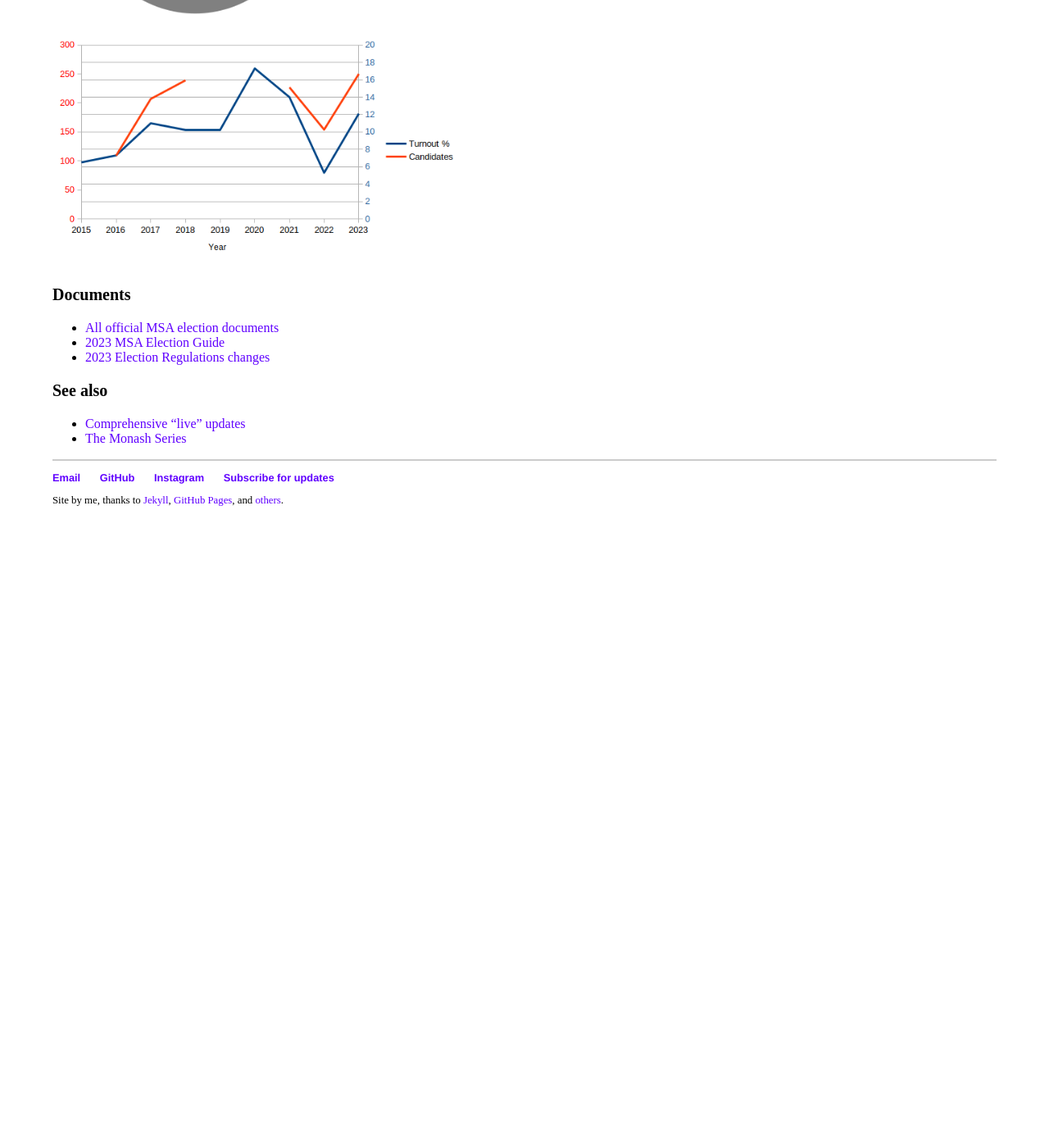
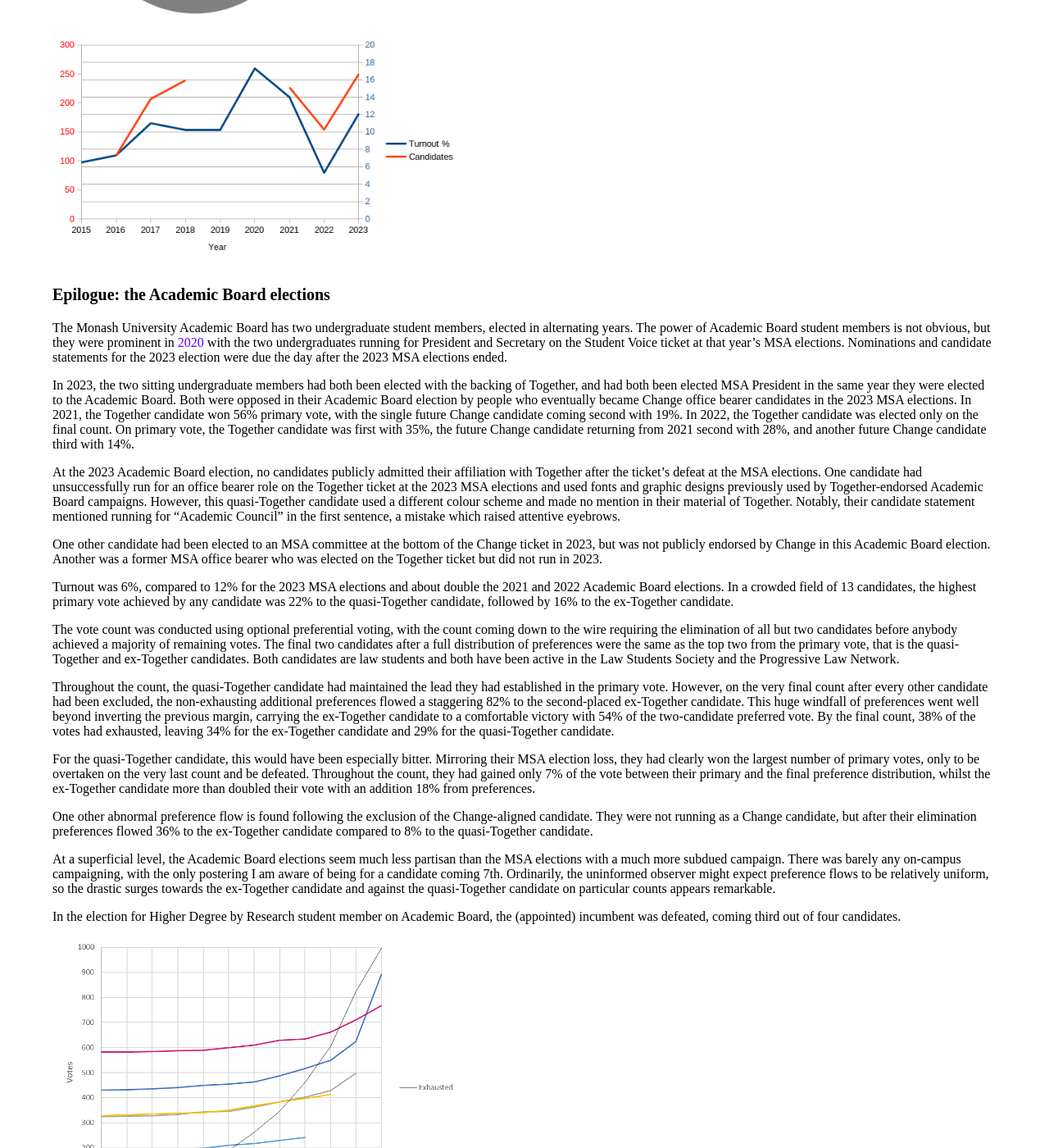
Before and after one commit to nhtnhanbn/nhtnhanbn.github.io, a Jekyll site: the page built from monash/changemsa.md, in a window 1280 px wide and 1400 px high, scrolled down 3636 px. Shown: the whole window at 82% size. Built offline with Jekyll 4.4.1, drawn with Linux system fonts in a browser that asks for light colours; before the commit the page ends 4266 px from its top, so only the background shows below that; some of the changed text lies outside the part shown; grey boxes are pictures that could not be loaded.

Commit message:
Update changemsa

```diff
--- a/monash/changemsa.md
+++ b/monash/changemsa.md
@@ -67,11 +67,40 @@
 
 ![Turnout and number of candidates over time](files/MSA turnout -2023.png)
 
+
+### Epilogue: the Academic Board elections
+
+The Monash University Academic Board has two undergraduate student members, elected in alternating years. The power of Academic Board student members is not obvious, but they were prominent in [2020](/msa) with the two undergraduates running for President and Secretary on the Student Voice ticket at that year's MSA elections. Nominations and candidate statements for the 2023 election were due the day after the 2023 MSA elections ended.
+
+In 2023, the two sitting undergraduate members had both been elected with the backing of Together, and had both been elected MSA President in the same year they were elected to the Academic Board. Both were opposed in their Academic Board election by people who eventually became Change office bearer candidates in the 2023 MSA elections. In 2021, the Together candidate won 56% primary vote, with the single future Change candidate coming second with 19%. In 2022, the Together candidate was elected only on the final count. On primary vote, the Together candidate was first with 35%, the future Change candidate returning from 2021 second with 28%, and another future Change candidate third with 14%.
+
+At the 2023 Academic Board election, no candidates publicly admitted their affiliation with Together after the ticket's defeat at the MSA elections. One candidate had unsuccessfully run for an office bearer role on the Together ticket at the 2023 MSA elections and used fonts and graphic designs previously used by Together-endorsed Academic Board campaigns. However, this quasi-Together candidate used a different colour scheme and made no mention in their material of Together.  Notably, their candidate statement mentioned running for "Academic Council" in the first sentence, a mistake which raised attentive eyebrows.
+
+One other candidate had been elected to an MSA committee at the bottom of the Change ticket in 2023, but was not publicly endorsed by Change in this Academic Board election. Another was a former MSA office bearer who was elected on the Together ticket but did not run in 2023.
+
+Turnout was 6%, compared to 12% for the 2023 MSA elections and about double the 2021 and 2022 Academic Board elections. In a crowded field of 13 candidates, the highest primary vote achieved by any candidate was 22% to the quasi-Together candidate, followed by 16% to the ex-Together candidate.
+
+The vote count was conducted using optional preferential voting, with the count coming down to the wire requiring the elimination of all but two candidates before anybody achieved a majority of remaining votes. The final two candidates after a full distribution of preferences were the same as the top two from the primary vote, that is the quasi-Together and ex-Together candidates. Both candidates are law students and both have been active in the Law Students Society and the Progressive Law Network.
+
+Throughout the count, the quasi-Together candidate had maintained the lead they had established in the primary vote. However, on the very final count after every other candidate had been excluded, the non-exhausting additional preferences flowed a staggering 82% to the second-placed ex-Together candidate. This huge windfall of preferences went well beyond inverting the previous margin, carrying the ex-Together candidate to a comfortable victory with 54% of the two-candidate preferred vote. By the final count, 38% of the votes had exhausted, leaving 34% for the ex-Together candidate and 29% for the quasi-Together candidate.
+
+For the quasi-Together candidate, this would have been especially bitter. Mirroring their MSA election loss, they had clearly won the largest number of primary votes, only to be overtaken on the very last count and be defeated. Throughout the count, they had gained only 7% of the vote between their primary and the final preference distribution, whilst the ex-Together candidate more than doubled their vote with an addition 18% from preferences.
+
+One other abnormal preference flow is found following the exclusion of the Change-aligned candidate. They were not running as a Change candidate, but after their elimination preferences flowed 36% to the ex-Together candidate compared to 8% to the quasi-Together candidate.
+
+At a superficial level, the Academic Board elections seem much less partisan than the MSA elections with a much more subdued campaign. There was barely any on-campus campaigning, with the only postering I am aware of being for a candidate coming 7th. Ordinarily, the uninformed observer might expect preference flows to be relatively uniform, so the drastic surges towards the ex-Together candidate and against the quasi-Together candidate on particular counts appears remarkable.
+
+In the election for Higher Degree by Research student member on Academic Board, the (appointed) incumbent was defeated, coming third out of four candidates.
+
+![2023 Academic Board vote count](/files/MUAB 2023.png)
+
 ### Documents
 
 - [All official MSA election documents](https://msa.monash.edu/elections)
 - [2023 MSA Election Guide](https://www.yumpu.com/en/document/read/68458888/msa-election-guide-2023)
 - [2023 Election Regulations changes](https://docs.google.com/document/d/179EVEMkXy_XXNNwHGQY-06_rqdXst7QEQl4DRSXRXk8/edit)
+- [2023 Academic Board candidate statements](https://www.bigpulse.com/biopreview?code=1697506618sdUxUbGmkkrB3rFeEWTc)
+- [2023 Academic Board Notice of Results](https://www.monash.edu/__data/assets/pdf_file/0003/3456462/Notice-of-Results-2023.pdf)
 
 ### See also
 
```
Also changed, not shown: other parts of monash/changemsa.md (+1 -1 lines), _repository/monash.md (+3 -3 lines), files/MUAB 2023.png (added).
